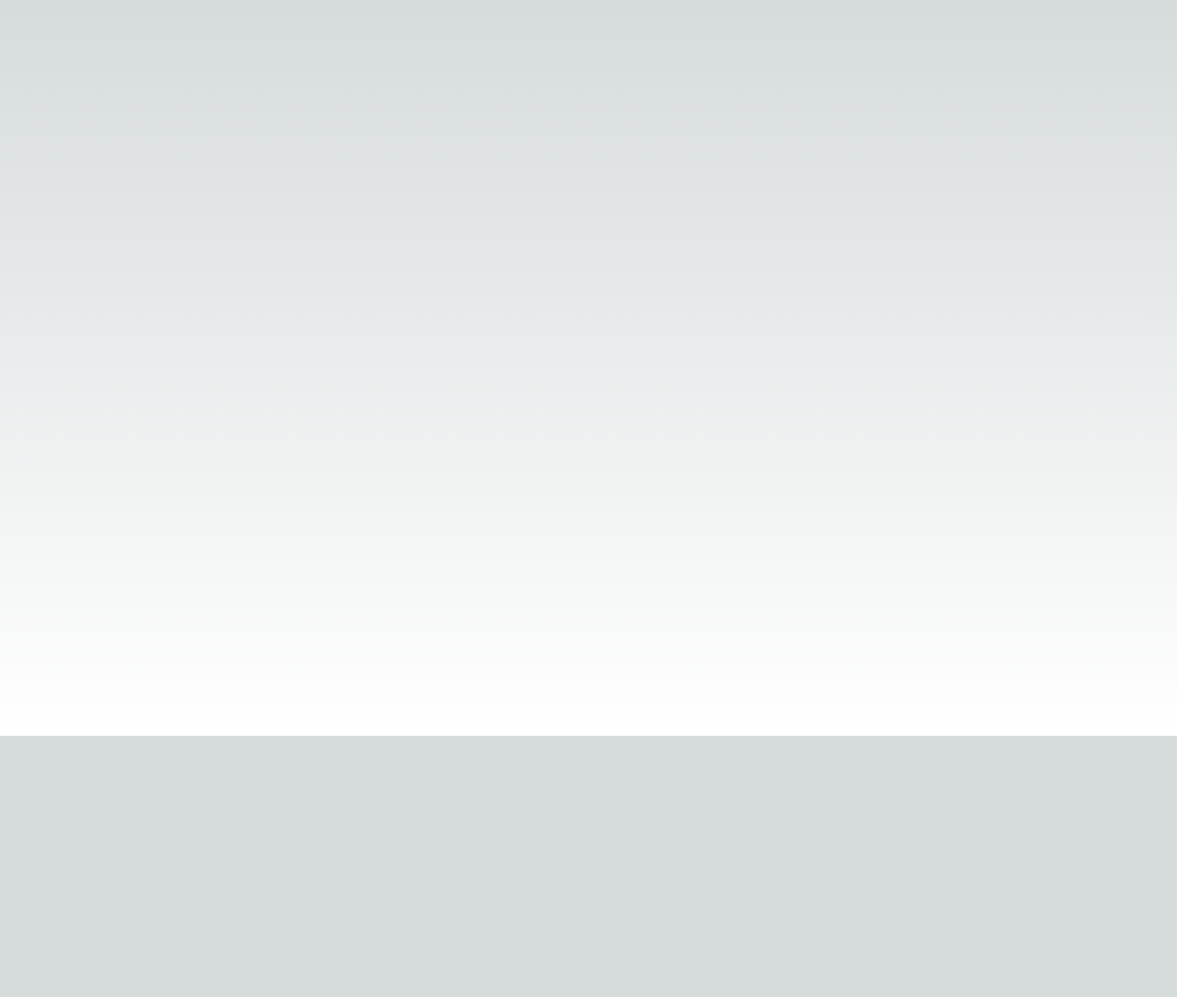
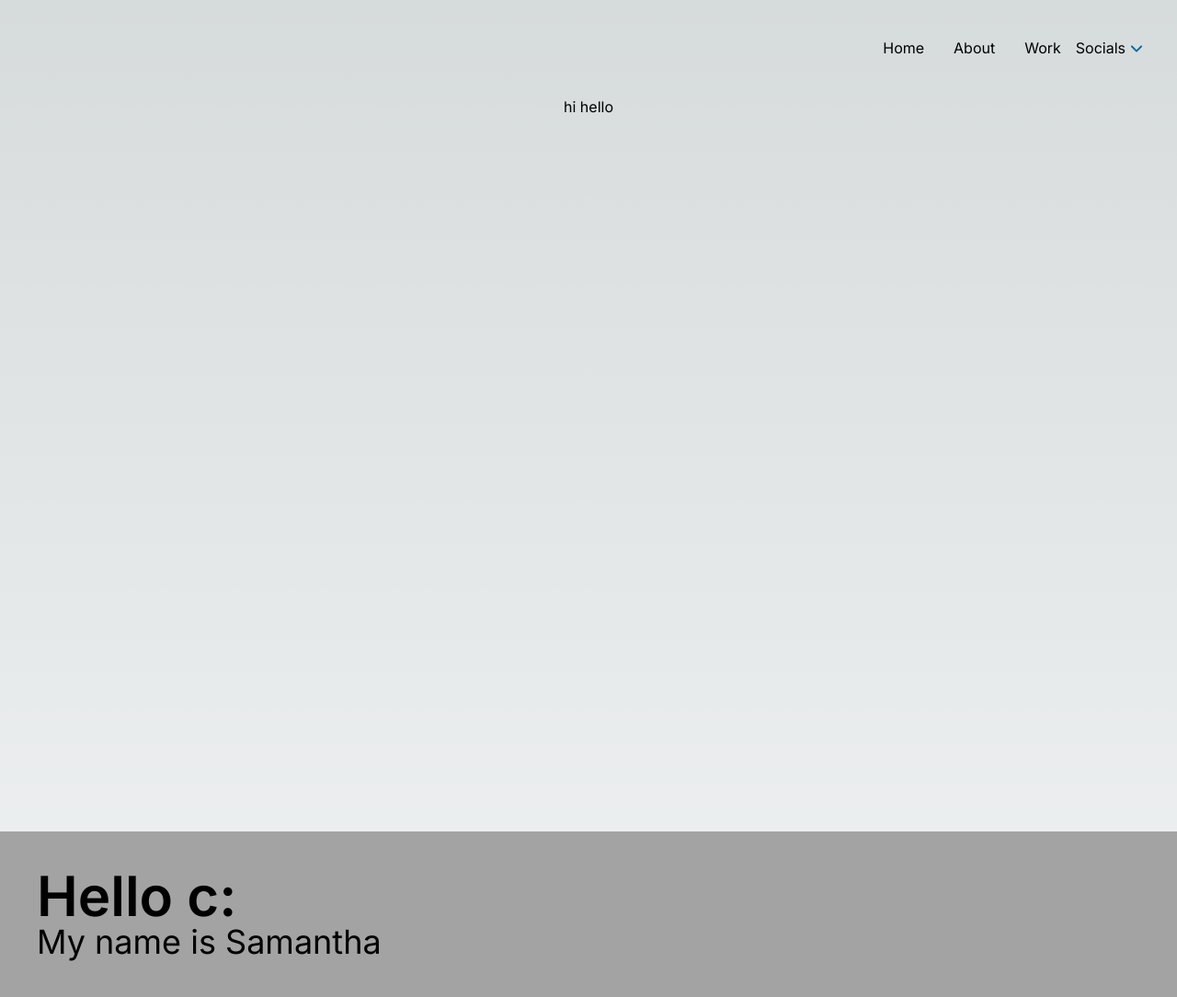
Before and after one commit to sammatcha/sammatcha.github.io, a Next.js app: page / in a window 1280 px wide. Shown: the top 1084 px of the page at 92% size. Before the commit the page ends 800 px from the top, so only its background shows below. Built offline with nearby package versions, Linux system fonts and the light colour scheme.

Commit message:
about me intial

```diff
--- /dev/null
+++ b/app/aboutMe/components/AboutMe.tsx
@@ -0,0 +1,19 @@
+import RootLayout from "@/app/layout";
+import React from "react";
+import Intro from "./Intro";
+
+export default function AboutUs(){
+    return(
+       <>
+            <header className="min-h-screen min-w-full bg-neutral-400" >
+                <div id="about">
+                    <div className="flex ">
+                    <Intro/>
+                    </div>
+
+                </div>
+            </header>
+
+       </>
+    )
+}
--- /dev/null
+++ b/app/aboutMe/components/Intro.tsx
@@ -0,0 +1,10 @@
+import React from "react";
+
+export default function Intro(){
+    return(
+        <div className="flex flex-col p-6 lg:p-10 ">
+            <p className="font-semibold text-6xl">Hello c:</p>
+            <div className="text-4xl">My name is Samantha</div>
+        </div>
+    )
+}
--- /dev/null
+++ b/app/components/NavBar.tsx
@@ -0,0 +1,38 @@
+import React from "react";
+import Socials from "./Socials";
+
+const Item  = {
+    id: Number,
+    name: String,
+    href: String
+};
+
+const nav = [
+    {id: 1, name:'Home', href: '/'},
+    {id: 2, name:'About', href: '#about'},
+    {id: 3, name:'Work', href: '#work'},
+];
+
+export default function NavBar(){
+    return(
+       <nav className="max-w-full top-0 overflow-hidden ">
+            <div className="flex justify-end p-6 lg:px-8">
+
+                <div className="inline-flex items-center">
+                {nav.map((item) => (
+                <a  key = {item.id}
+                    href = {item.href}
+                    className="p-4"
+                >
+                {item.name}
+                    </a>
+                ))}
+
+                <Socials/>
+
+                </div>
+
+            </div>
+       </nav>
+    )
+}
--- /dev/null
+++ b/app/components/Socials.tsx
@@ -0,0 +1,45 @@
+'use client';
+import React, { useState } from "react";
+import { ChevronDownIcon } from "@heroicons/react/20/solid";
+
+const links = [
+    {name: "LinkedIn", href:"https://www.linkedin.com/in/samanthakang079/"},
+    {name: "Github", href:"https://github.com/sammatcha"},
+
+]
+export default function Socials(){
+    const [isOpen, setIsOpen] = useState(false);
+    const toggleDrop = () => {
+        setIsOpen(!isOpen);
+       }
+    return (
+
+    <div>
+        <span className="inline-flex">
+                <p>Socials</p>
+                    <div onClick={(toggleDrop)} className="w-6 text-sky-700 font-bold">
+                    <ChevronDownIcon/>
+                    </div>
+        </span>
+
+        <div className={`absolute overflow-hidden border border-slate-500 mt-1 rounded transition-all duration-75 ${isOpen ? 'w-min h-min opacity-100':'opacity-0'}`}>
+
+
+
+        <div className="flex flex-col  ">
+            {links.map((link)=> (
+                <a key = {link.name}
+                href = {link.href}
+                className="py-2 px-4"
+                >
+                    {link.name}
+                </a>
+            ))}
+        </div>
+
+        </div>
+
+    </div>
+
+    )
+}
--- a/app/globals.css
+++ b/app/globals.css
@@ -8,13 +8,13 @@
   --background-end-rgb: 255, 255, 255;
 }
 
-@media (prefers-color-scheme: dark) {
+/* @media (prefers-color-scheme: dark) {
   :root {
     --foreground-rgb: 255, 255, 255;
     --background-start-rgb: 0, 0, 0;
     --background-end-rgb: 0, 0, 0;
   }
-}
+} */
 
 body {
   color: rgb(var(--foreground-rgb));
--- /dev/null
+++ b/app/home/Home.tsx
@@ -0,0 +1,12 @@
+import React from "react";
+
+export default function Home(){
+    return(
+        <div className="min-h-screen min-w-full" >
+            <div className="flex justify-center items-center">
+           <p>hi hello</p>
+            </div>
+
+        </div>
+    )
+}
--- a/app/layout.tsx
+++ b/app/layout.tsx
@@ -1,6 +1,7 @@
 import type { Metadata } from "next";
 import { Inter } from "next/font/google";
 import "./globals.css";
+import NavBar from "./components/NavBar";
 
 const inter = Inter({ subsets: ["latin"] });
 
@@ -17,7 +18,7 @@ export default function RootLayout({
   return (
     <html lang="en">
       <body className={inter.className}>
-
+       <NavBar/>
         {children}
         </body>
     </html>
--- a/app/page.tsx
+++ b/app/page.tsx
@@ -1,11 +1,14 @@
 import Image from "next/image";
+import AboutMe from "./aboutMe/components/AboutMe";
+import Home from "./home/Home";
 
-export default function Home() {
+export default function HomePage() {
   return (
-    <main className="flex min-h-screen flex-col items-center justify-between p-24">
-      <div>
+    <main className="min-h-screen"  >
 
-      </div>
+        <Home/>
+       <AboutMe/>
+
     </main>
   );
 }
```
Also changed, not shown: package.json (+6 -5 lines), 1 other file (tests, documents, lock files or other folders).
